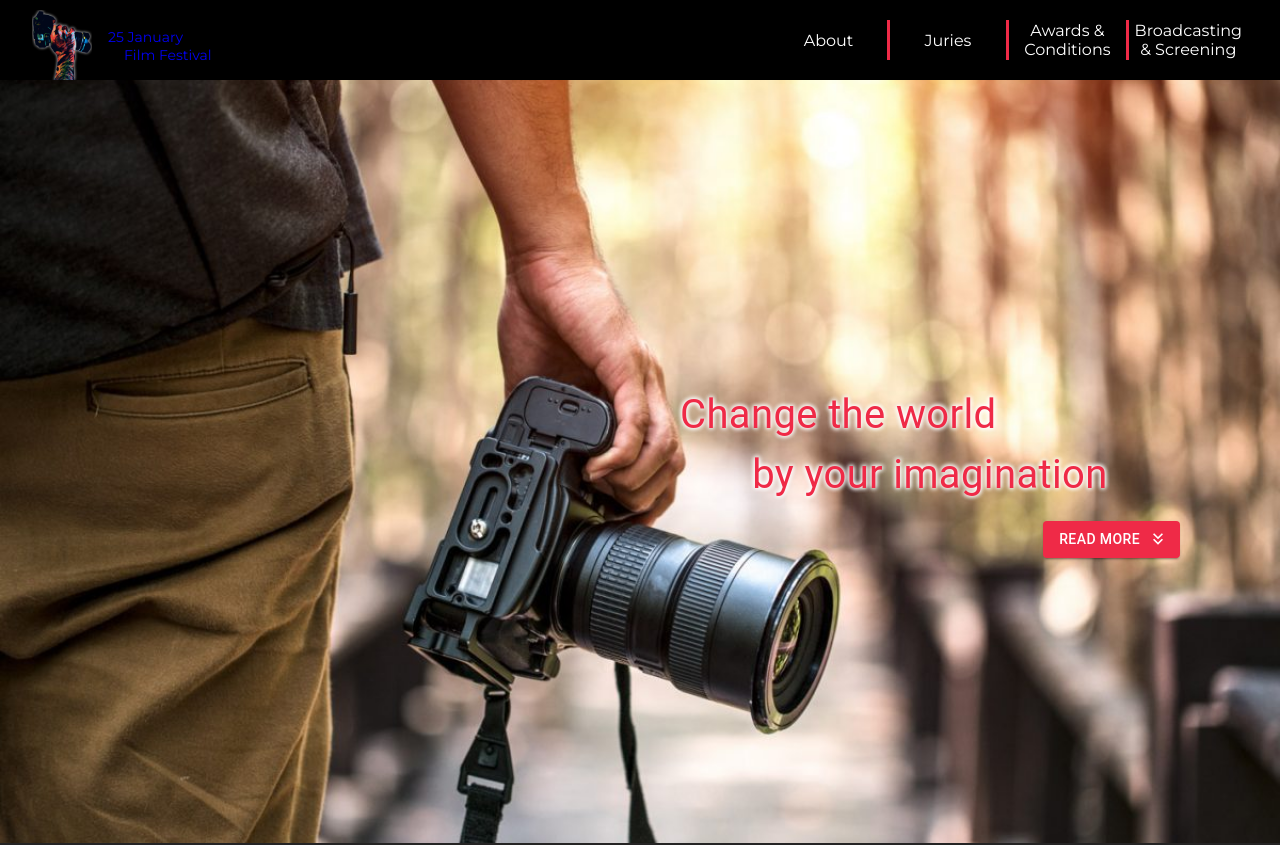
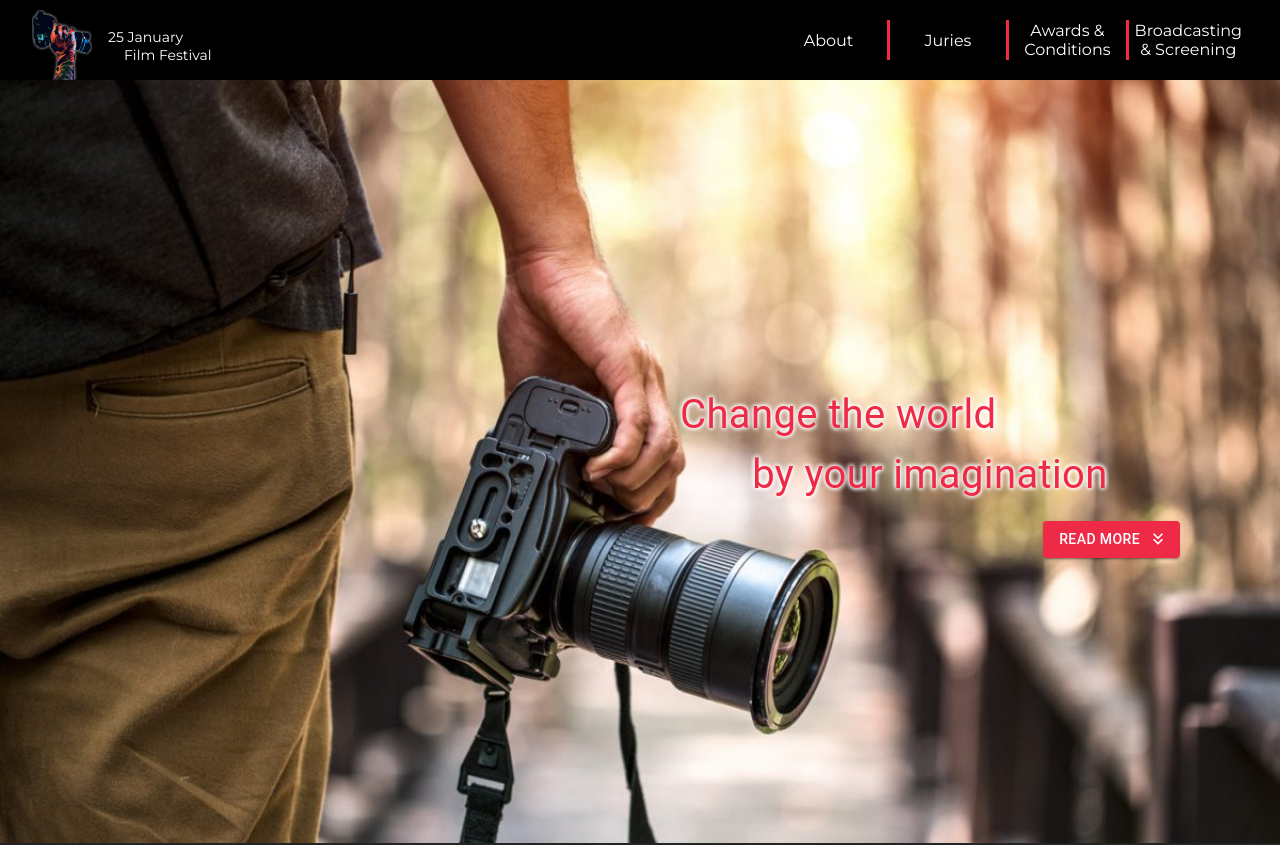
Before and after one commit to ObadaMoustafa/25-January-Film-Festival, a React (Create React App) app: page / in a window 1280 px wide. Shown: the top 845 px of the page. Built offline with nearby package versions, Linux system fonts and the light colour scheme.

Commit message:
Changing NavBar company name color

```diff
--- a/src/components/navbar/navbar.css
+++ b/src/components/navbar/navbar.css
@@ -15,6 +15,14 @@ a {
   justify-content: space-between;
   align-items: center;
   margin: 0 2rem;
+}
+
+.navbar p {
+  color: white;
+}
+
+.navbar p:hover {
+  color: var(--primary-color);
 }
 
 .logo-part {
```
